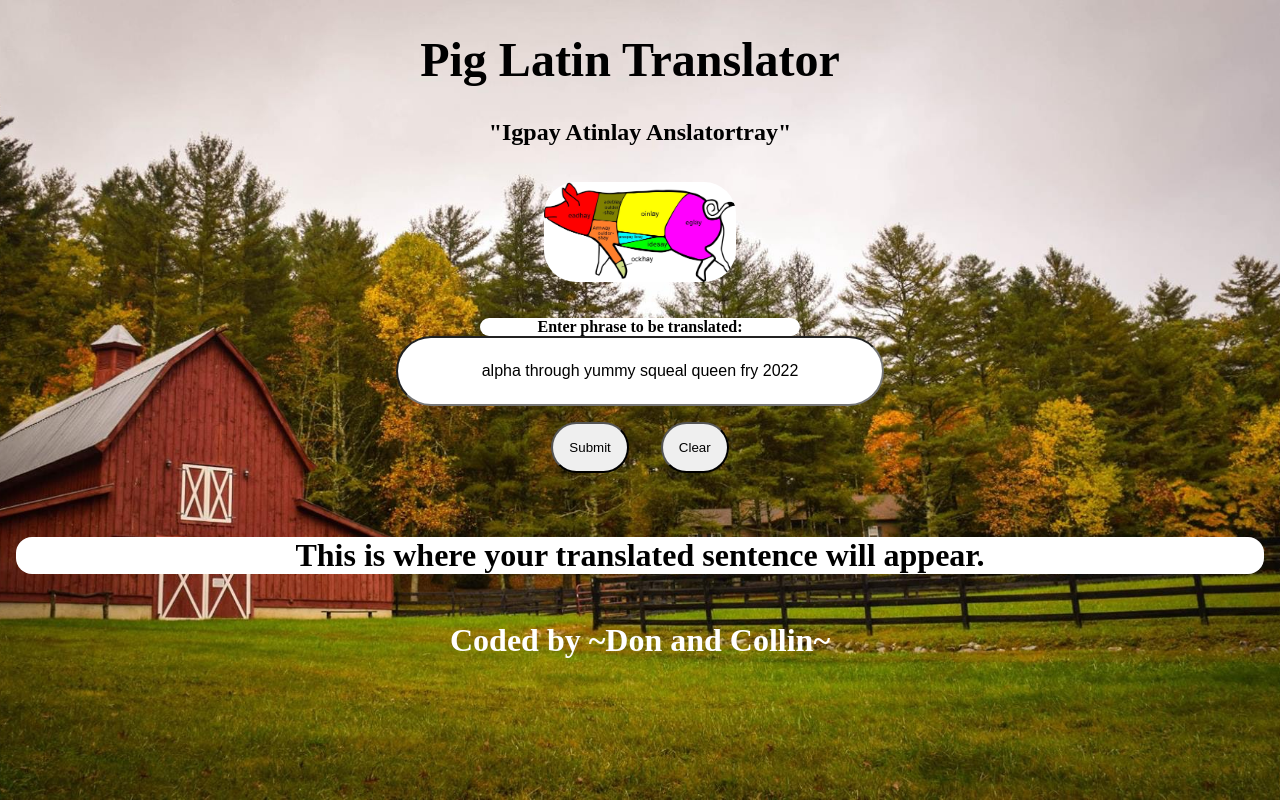
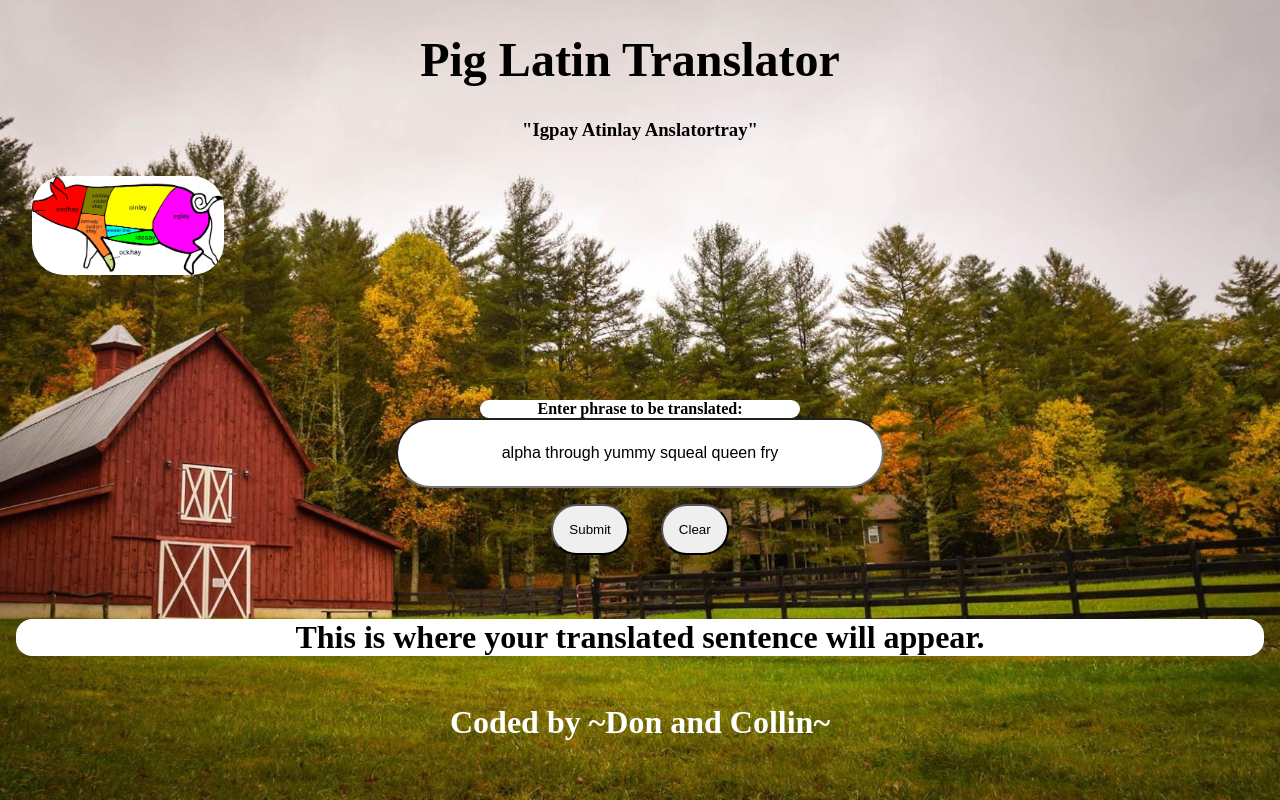
Before and after one commit to learn-academy-2022-charlie/pig-latin-teamaltered, a React (Create React App) app: page / in a window 1280 px wide. Built offline with nearby package versions, Linux system fonts and the light colour scheme; a web font is replaced by a local one.

Commit message:
how come App.js didn't get added :|

```diff
--- a/src/App.js
+++ b/src/App.js
@@ -1,6 +1,7 @@
 import React, { Component } from 'react'
 import './App.css'
 import butcherPig from './assets/butcherPig.jpeg'
+import rules from './assets/rules.png'
 
 class App extends Component{
   constructor(props){
@@ -9,7 +10,7 @@ class App extends Component{
     this.state = {
       // "phrase" is the text entered by the user - right now there are test words hard coded to make the process of testing your code faster and easier
       // ACTION ITEM: when you are ready for your full user experience, delete the test words so phrase is assigned an empty string
-      phrase: "alpha through yummy squeal queen fry 2022",
+      phrase: "alpha through yummy squeal queen fry",
       // "phraseTranslated" is what the user will see appear on the page as Pig Latin, it starts as the preset message and updates when your user clicks the "submit" button
       phraseTranslated: "This is where your translated sentence will appear."
     }
@@ -26,7 +27,7 @@ class App extends Component{
     // now that we have an array of words, we can map over the array and access each word
     let translatedWordsArray = userInput.map(currentWord => {
       // ACTION ITEM: use "currentWord" as a starting point for your code
-      console.log("currentWord:", currentWord)
+      // console.log("currentWord:", currentWord)
 
       let vowelsArray = currentWord.split("").filter(vowel => {
         return vowel === "a" || vowel === "e" || vowel === "i" || vowel === "o" || vowel === "u"
@@ -35,29 +36,19 @@ class App extends Component{
 
       // your code here!
 
+      // Did not need vowel array when using regex
+
       //First find all the special cases
       //Case1: qu - move all consonants + u to the back and add ay
       //Case2: y - if y comes in the middle of the word or end of the word, its a vowel, if it comes first, its a consonant
       //Case3: vowel 0 index
       //Case4: anything else, find index of first vowel, move all prior consonants to back and add ay
 
-      let yIndex = currentWord.search(/[y]/i)
-      let firstVowelIndex = currentWord.search(/[aeiou]/i)
-      //add 2 to qu index before using substring, because .search will return the index of the start of the pattern
-      let quIndex = currentWord.search(/qu/i)
-
-
-      // console.log("y index:", yIndex)
-      // console.log("first vowel index:", firstVowelIndex)
-      // console.log("qu index:", quIndex)
-      // console.log("incorrect:", incorrectIndex)
-
-
-
-
-      //Check for special qu case first
-     if(quIndex !== -1){
-      // First idea hella ugly
+      // First idea getting the idea for how to manipulate the string. We know that the general algorithm would be:
+      // Find location of split
+      // Do the actual split
+      // Move the pieces around
+      // and finally join them back with the necessary suffix
           //  let quSplit = currentWord.split(/(qu)/i)
           //  console.log("quArray:", quSplit)
           //  let quArr = []
@@ -66,41 +57,59 @@ class App extends Component{
           //  console.log("splitArr:", quArr)
           //  console.log("concat:", quSplit.toString() + quArr.join("")+"ay")
 
+      //This is to keep track of the index of any "y"s
+      let yIndex = currentWord.search(/[y]/i)
+      //Track the index of the first instance of any vowel
+      let firstVowelIndex = currentWord.search(/[aeiou]/i)
+      //Track the index of the start of the qu pattern. We needed to add 2 to qu index before using substring, because .search will return the index of the start of the pattern
+      let quIndex = currentWord.search(/qu/i)
+
+
+       // The regex for this can be explained as follows:
+       // Search current string for anything NOT in the range of a - z and NOT in the range of the given punctuations. The flag i is for a case-insensitive search.
+       let incorrectIndex = currentWord.search(/[^a-z][^.,:!?"';`]/i)
+
+       // We use the Number() on currentWord to force it into a number if possible. If it is a number, it will be converted, if not it will return NaN. Use isNan() to see if the string is a number, if it false, it is a number.
+       let numCheck = Number(currentWord)
+
+      console.log("y index:", yIndex)
+      console.log("first vowel index:", firstVowelIndex)
+      console.log("qu index:", quIndex)
+      console.log("incorrect:", incorrectIndex)
+
+      if (isNaN(numCheck) === false){
+        currentWord = numCheck.toString()
+      } else if (incorrectIndex !== -1) {
+        // This step checks for any non punctuation symbols and numbers and returns "NOTVALID"
+          currentWord = "NOTVALID"
+      } else if (currentWord[0] === vowelsArray[0]) {
+        // This conditional checks to see if a vowel appears first and simply concats "way"
+        currentWord = currentWord + "way"
+      } else if(quIndex !== -1 && quIndex < firstVowelIndex){
+        // Check for special qu case
           currentWord = currentWord.substring(quIndex+2)+currentWord.substring(0,quIndex+2)+"ay"
+      } else if (firstVowelIndex !== 0){
+        // Any other condition would mean that the vowel appears in the middle of the string with no other special conditions and the
+        currentWord = currentWord.substring(firstVowelIndex)+currentWord.substring(0,firstVowelIndex)+"ay"
       } else if (yIndex !== 0 && yIndex > 0) {
-        //Keep track of where "y" is. Because if "y" appears first it is treated as a consonant and if it appears later on, it counts as a vowel. Using the index of where the "y" appears, we can use substring to manipulate our string.
+          // Keep track of where "y" is. Because if "y" appears first it is treated as a consonant and if it appears later on, it counts as a vowel. Using the index of where the "y" appears, we can use substring to manipulate our string.
           currentWord = currentWord.substring(yIndex)+currentWord.substring(0,yIndex)+"ay"
-     } else if (firstVowelIndex === 0) {
-        //This conditional checks to see if a vowel appears first and simply concats "way"
-        currentWord = currentWord + "way"
-     } else {
-        //Any other condition would mean that the vowel appears in the middle of the string with no other special conditions and the
-        currentWord = currentWord.substring(firstVowelIndex)+currentWord.substring(0,firstVowelIndex)+"ay"
       }
 
-     //Once we have completed moving the parts around to create the pig latin patter, we check to see if there is punctuation.
+      // Once we have completed moving the parts around to create the pig latin patter, we check to see if there is punctuation.
       let punctIndex = currentWord.search(/[.,:!?"';`]/)
-     console.log("punctIndex:", punctIndex)
-
+      // console.log("punctIndex:", punctIndex)
+      // If there are punctuations, we need the index and use substring to move the parts around.
       if (punctIndex !== -1){
           currentWord = currentWord.substring(0, punctIndex)+currentWord.substring(punctIndex + 1) + currentWord.substring(punctIndex, punctIndex+1)
       }
 
+      // If there are any capital letters we just need to lowercase the substring and capitalize the first character because the currentWord is already translated at this point.
       let capitalCheck = currentWord.search(/[A-Z]/)
       console.log("cap:", capitalCheck)
       if (capitalCheck !== -1){
         currentWord = currentWord[0].toUpperCase() + currentWord.substring(1).toLowerCase()
       }
-
-
-     let incorrectIndex = currentWord.search(/[^a-z][^.,:!?"';`]/i)
-
-     if (incorrectIndex !== -1) {
-      currentWord = "NOTVALID"
-    }
-
-
-
 
       // Remember: console.log is your friend :)
 
@@ -113,7 +122,7 @@ class App extends Component{
     // joining the array back to a string of translated words
     // no need to change this variable
     let translatedWords = translatedWordsArray.join(" ")
-    console.log("translatedWords:", translatedWords)
+    // console.log("translatedWords:", translatedWords)
 
     // the setState method will take your information from "translatedWords" and update the state object that is displayed to the user
     // no need to change this method
@@ -146,12 +155,24 @@ class App extends Component{
     return (
       <>
         <h1>Pig Latin Translator</h1>
-        <h2>"Igpay Atinlay Anslatortray"</h2>
+        <h3>"Igpay Atinlay Anslatortray"</h3>
+
+          <div className = "container">
+            <div className = "secret">
               <img
                 src={butcherPig}
                 alt="pig with butcher cut names in pig latin"
                 className="butcherPig"
               />
+            </div>
+            <div className = "hide">
+              <img
+                src={ rules }
+                alt="pig latin rules"
+                className="rules"
+              />
+            </div>
+          </div>
         <div className="inputArea">
           <h4 className="directions">Enter phrase to be translated:</h4>
           {/* user input field - every DOM event that happens in the input will call the handleChange method and update state */}
@@ -166,8 +187,12 @@ class App extends Component{
           <button onClick={this.setUpPreventDefault}>Submit</button>
           <button onClick={this.restartGame}>Clear</button>
         </div>
+
         <p className = "translate">{this.state.phraseTranslated}</p>
+
+        <div className = "marquee">
         <footer>Coded by ~Don and Collin~</footer>
+        </div>
       </>
     )
   }
```
Lines whose indentation alone changed are shown as unchanged.
